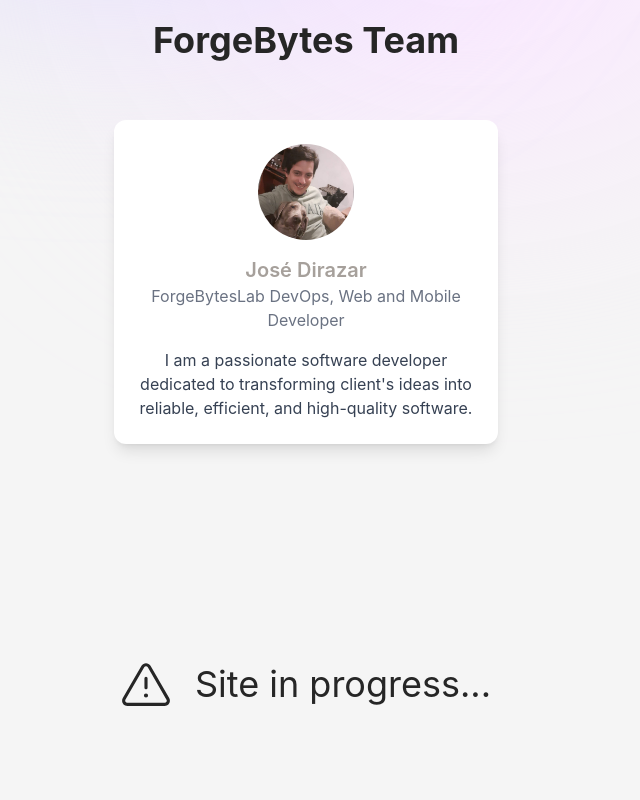
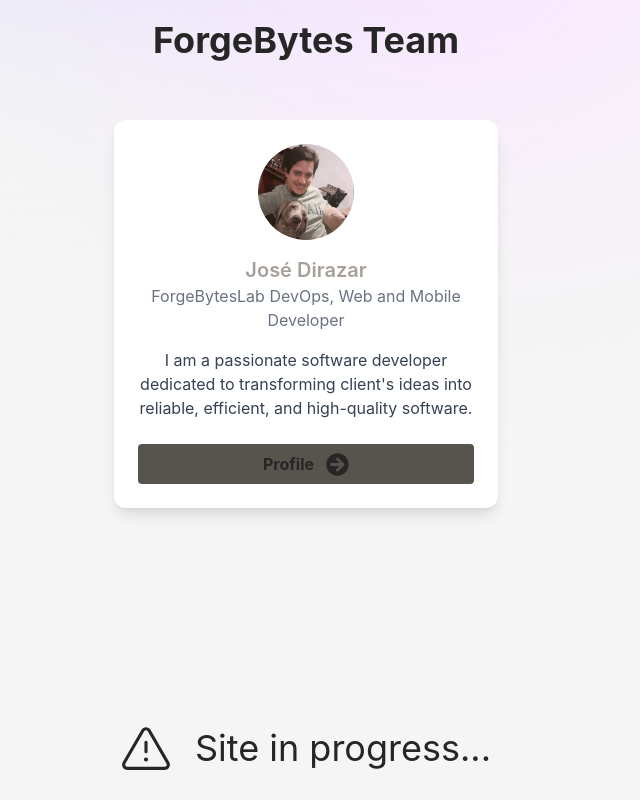
Before and after one commit to JoseDirazar/forgebyteslab.com, a React (Vite) app: page / in a window 1280 px wide. Shown: the part 540-1340 px from the top of the page, without its empty margins (334-974 px from the left). Built offline with nearby package versions, Linux system fonts and the light colour scheme.

Commit message:
Update 8/3

```diff
--- a/src/components/LandingPage.tsx
+++ b/src/components/LandingPage.tsx
@@ -21,9 +21,9 @@
         <GoAlert size={50} />
         <p>Site in progress...</p>
       </div>
-      <div id="about">
+      {/* <div id="about">
         <h2 className="text-4xl font-bold text-center mb-4">About</h2>
-      </div>
+      </div> */}
     </div>
   );
 }
--- a/src/components/team/DevCard.tsx
+++ b/src/components/team/DevCard.tsx
@@ -1,12 +1,9 @@
+import { FaArrowCircleRight } from "react-icons/fa";
 import { DevCardProps } from "../../constants";
 
 export default function DevCard(devData: DevCardProps) {
   return (
-    <a
-      href={devData.href}
-      id="#team"
-      className="max-w-sm bg-white dark:bg-neutral-700/50 p-6 rounded-xl shadow-lg text-center"
-    >
+    <div className="max-w-sm bg-white dark:bg-neutral-700/50 p-6 rounded-xl shadow-lg text-center">
       <img
         src={devData.avatar}
         alt={devData.description}
@@ -16,7 +13,16 @@
         {devData.name}
       </h2>
       <p className="text-gray-500 dark:text-gray-400 mb-4">{devData.role}</p>
-      <p className="text-gray-700 dark:text-white">{devData.description}</p>
-    </a>
+      <p className="text-gray-700 dark:text-white mb-6">
+        {devData.description}
+      </p>
+      <a
+        href={devData.href}
+        className="bg-stone-600 px-3 py-2 rounded font-bold flex items-center justify-center gap-x-3"
+      >
+        Profile
+        <FaArrowCircleRight size={23} />
+      </a>
+    </div>
   );
 }
```
